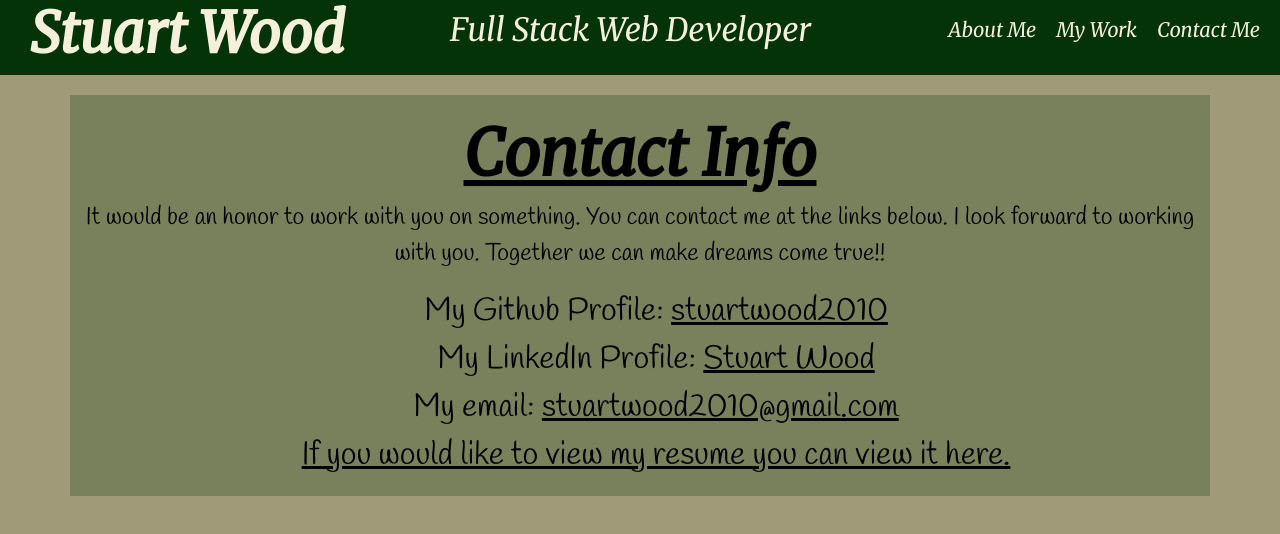
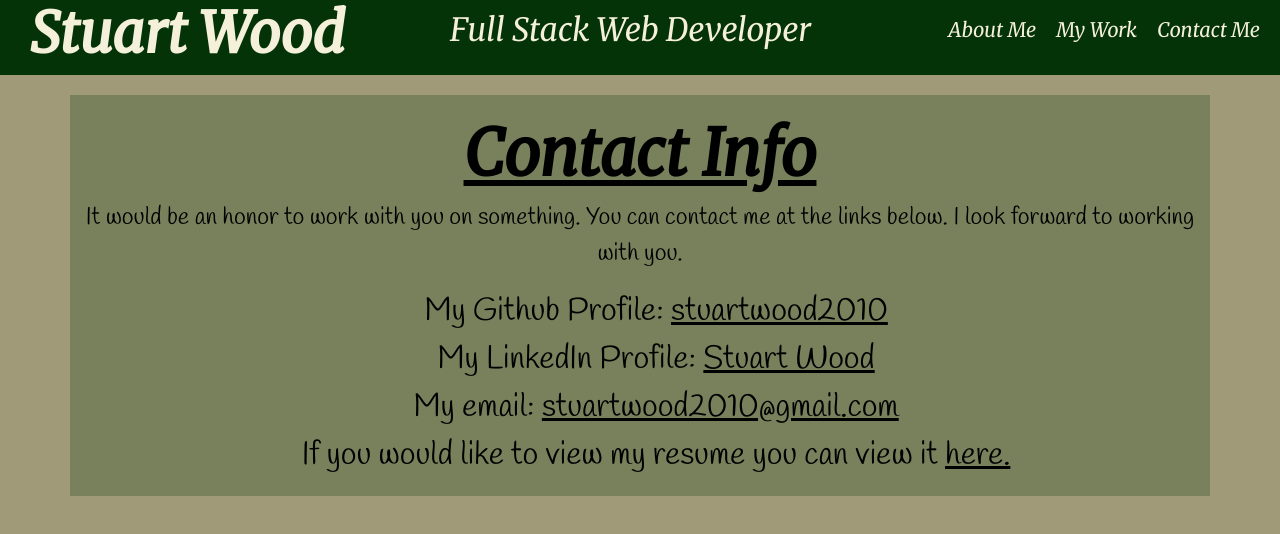
Before and after one commit to stuartwood2010/SWProfessionalPortfolio, a plain HTML site: page contactMe.html in a window 1280 px wide. Drawn offline with nearby package versions, Linux system fonts and the light colour scheme.

Commit message:
All links working, final push

```diff
--- a/contactMe.html
+++ b/contactMe.html
@@ -26,14 +26,12 @@
     </header>
     <div class="container">
         <h2>Contact Info</h2>
-        <p>
-            It would be an honor to work with you on something. You can contact me at the links below. I look forward to working with you. Together we can make dreams come true!!
-        </p>
+        <p> It would be an honor to work with you on something. You can contact me at the links below. I look forward to working with you.</p>
         <ul>
             <li class="contact-link">My Github Profile: <a class="link" target="blank" href="https://github.com/stuartwood2010">stuartwood2010</a></li>
             <li class="contact-link">My LinkedIn Profile: <a class="link" target="blank" href="https://www.linkedin.com/in/stuart-wood-web-development/">Stuart Wood</a></li>
             <li class="contact-link">My email: <a class="link" target="blank" href="mailto:stuartwood2010@gmail.com">stuartwood2010@gmail.com</a></li>
-            <li class="contact-link"><a class="link resume" target="blank" href="" href="http://">If you would like to view my resume you can view it here.</a></li>
+            <li class="contact-link">If you would like to view my resume you can view it <a class="link resume" target="blank" href="https://1drv.ms/b/s!AqdculNZj7JxlhMkr04k3oCRL4gA" href="http://">here.</a></li>
         </ul>
     </div>
 </body>
```
